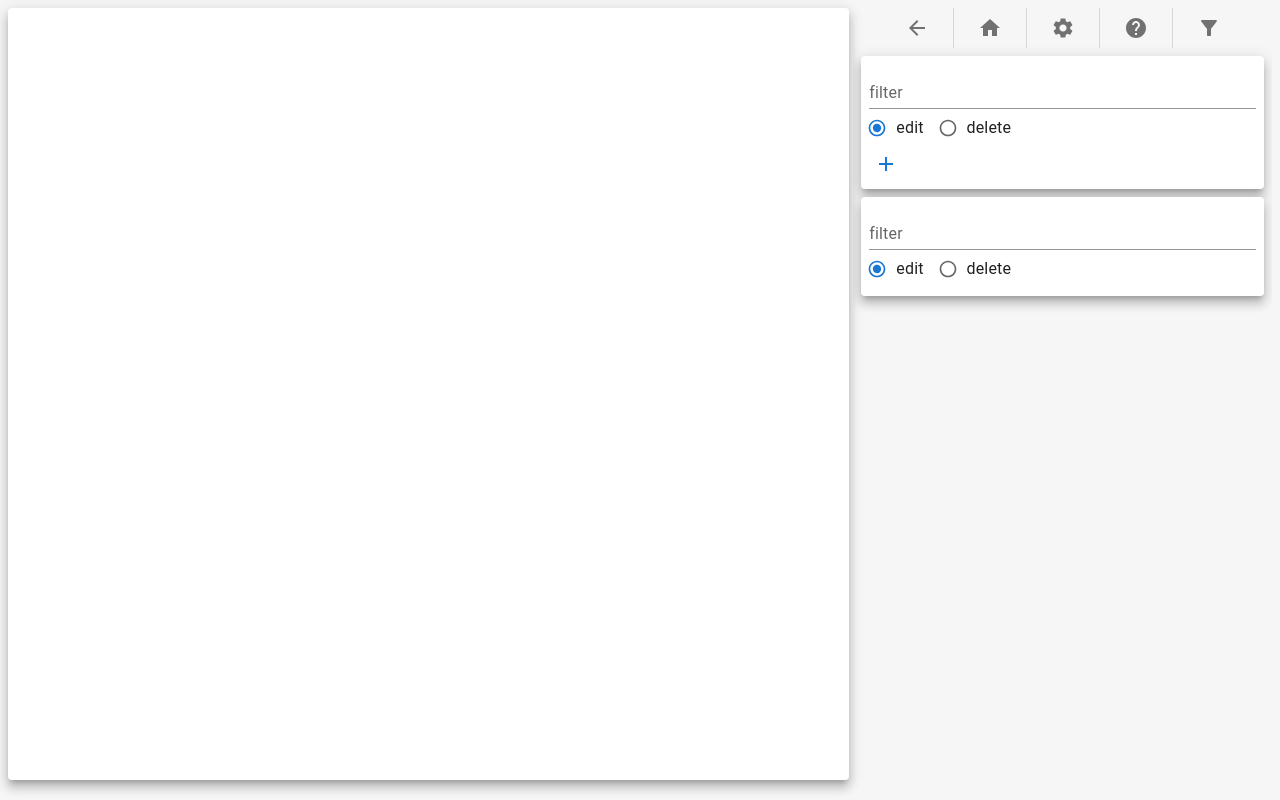
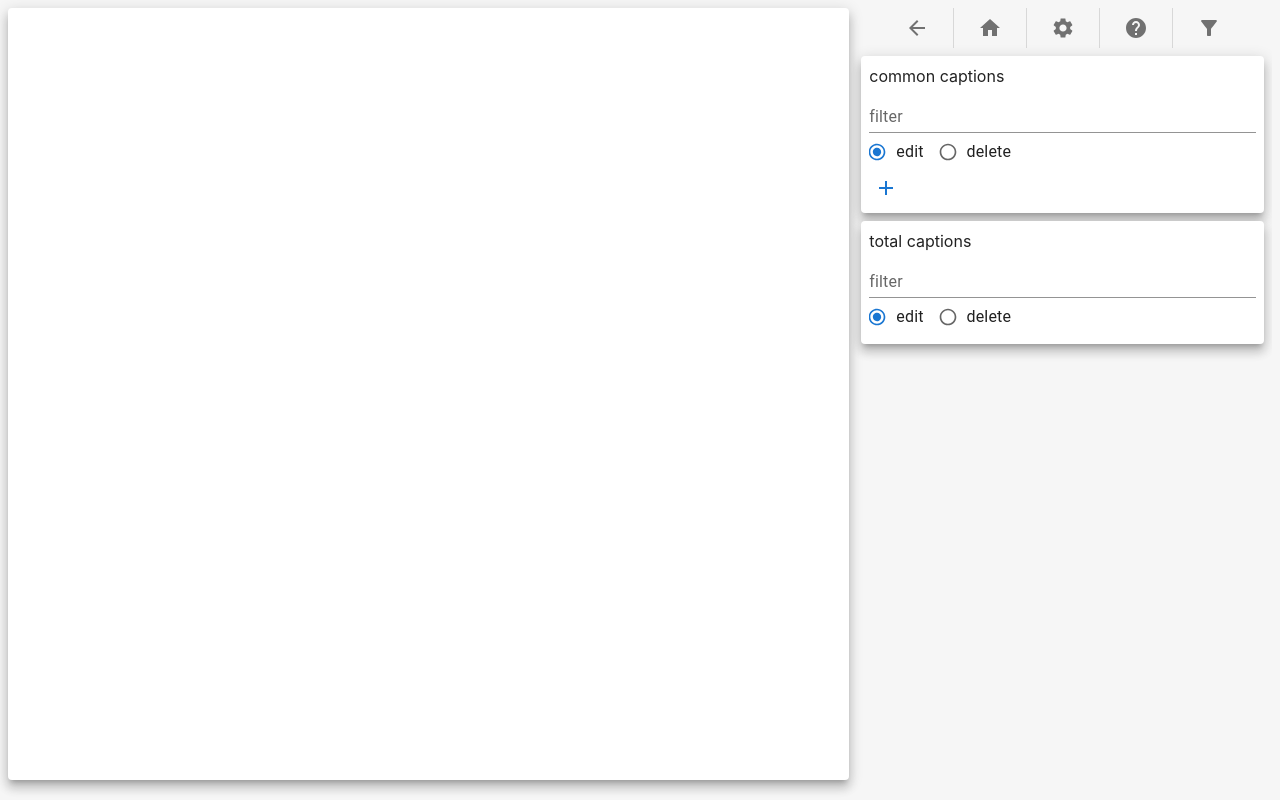
Before and after one commit to Qiu-Weidong/tag-editor, a React (Vite) app: page /edit in a window 1280 px wide. Built offline with nearby package versions, Linux system fonts and the light colour scheme.

Commit message:
先完成这么多

```diff
--- a/src/page/edit/CaptionEditPage.tsx
+++ b/src/page/edit/CaptionEditPage.tsx
@@ -116,8 +116,10 @@ export default function CaptionEditPage() {
           </div>
 
         </Grid>
-        <Grid item xs={5} md={4} style={{ maxHeight: '100%' }}>
-          <div style={{ maxHeight: '100%', height: '100%', overflowY: 'auto', overflowX: 'hidden' }}>
+
+
+        <Grid item xs={5} md={4} style={{ maxHeight: '100%', overflowY: 'auto', overflowX: 'hidden', }}>
+          {/* <div style={{ maxHeight: '100%', height: '100%', overflowY: 'auto', overflowX: 'hidden', display: 'flex', flexDirection: 'column' }}> */}
           <Stack
             direction="row" justifyContent="center" spacing={2}
             divider={<Divider orientation="vertical" flexItem />}
@@ -129,9 +131,10 @@ export default function CaptionEditPage() {
             <IconButton onClick={() => navigate("/filter")}><FilterAltIcon /></IconButton>
           </Stack>
 
-
+          {/* <div style={{ flexGrow: 1, maxHeight: '90%' }}> */}
           {/* 公有标签 */}
           <Paper sx={{ margin: 1, padding: 1, }} elevation={8}>
+            common captions
             <CaptionEditor image={undefined}
               imageCnt={images.length} captions={commonLabels} onAddCaption={(caption: string) => { }} onRemoveCaption={(caption: string) => { }} onChangeCaption={(before: string, after: string) => { }}
               addable={true} />
@@ -139,13 +142,14 @@ export default function CaptionEditPage() {
 
           {/* 所有标签 或 图片标签 */}
           <Paper sx={{ margin: 1, padding: 1, }} elevation={8}>
+            total captions
             {
               <CaptionEditor image={undefined}
                 imageCnt={undefined} captions={totalLabels} onAddCaption={(caption: string) => { }} onRemoveCaption={(caption: string) => { }} onChangeCaption={(before: string, after: string) => { }}
                 addable={false} />
             }</Paper>
-
-          </div>
+          {/* </div> */}
+          {/* </div> */}
         </Grid>
       </Grid>
     </div>
--- a/src/page/edit/CaptionEditor.tsx
+++ b/src/page/edit/CaptionEditor.tsx
@@ -85,7 +85,7 @@ export default function CaptionEditor(props: {
     />));
 
 
-  return (<>
+  return (<div style={{ height: '100%', maxHeight: '100%', overflow: 'hidden' }}>
     {/* 过滤器  */}
     <div>
       <TextField fullWidth size="small" variant="standard" label="filter" value={filterText} onChange={(e) => {
@@ -112,7 +112,7 @@ export default function CaptionEditor(props: {
       </FormControl>
     </div>
 
-    {/* <div style={{ overflowY: 'auto', height: '100%' }}> */}
+    {/* <div style={{ overflowY: 'auto', }}> */}
     {
       captionList
     }
@@ -125,5 +125,5 @@ export default function CaptionEditor(props: {
     {/* </div> */}
 
 
-  </>);
+  </div>);
 }
```
Lines whose indentation alone changed are shown as unchanged.
